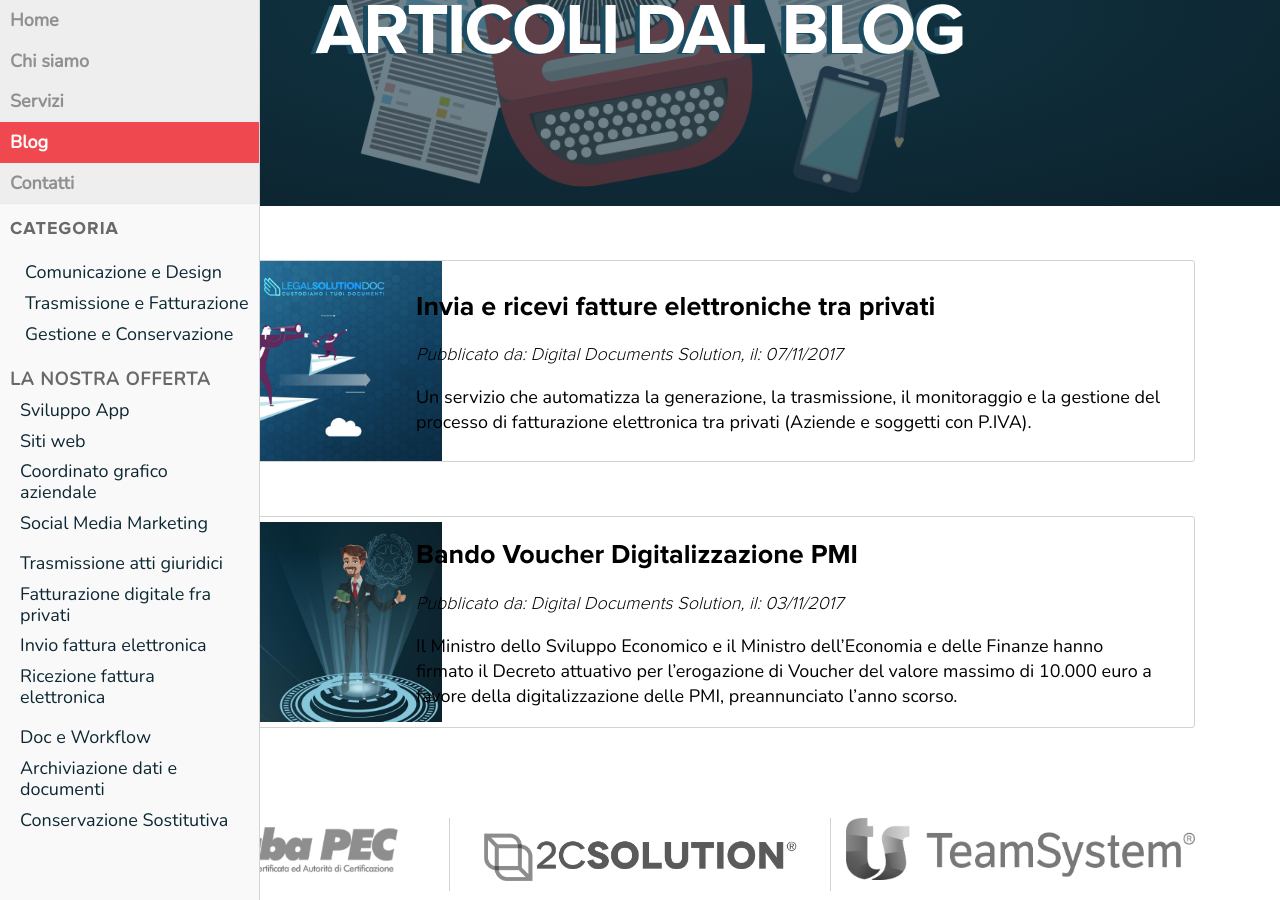
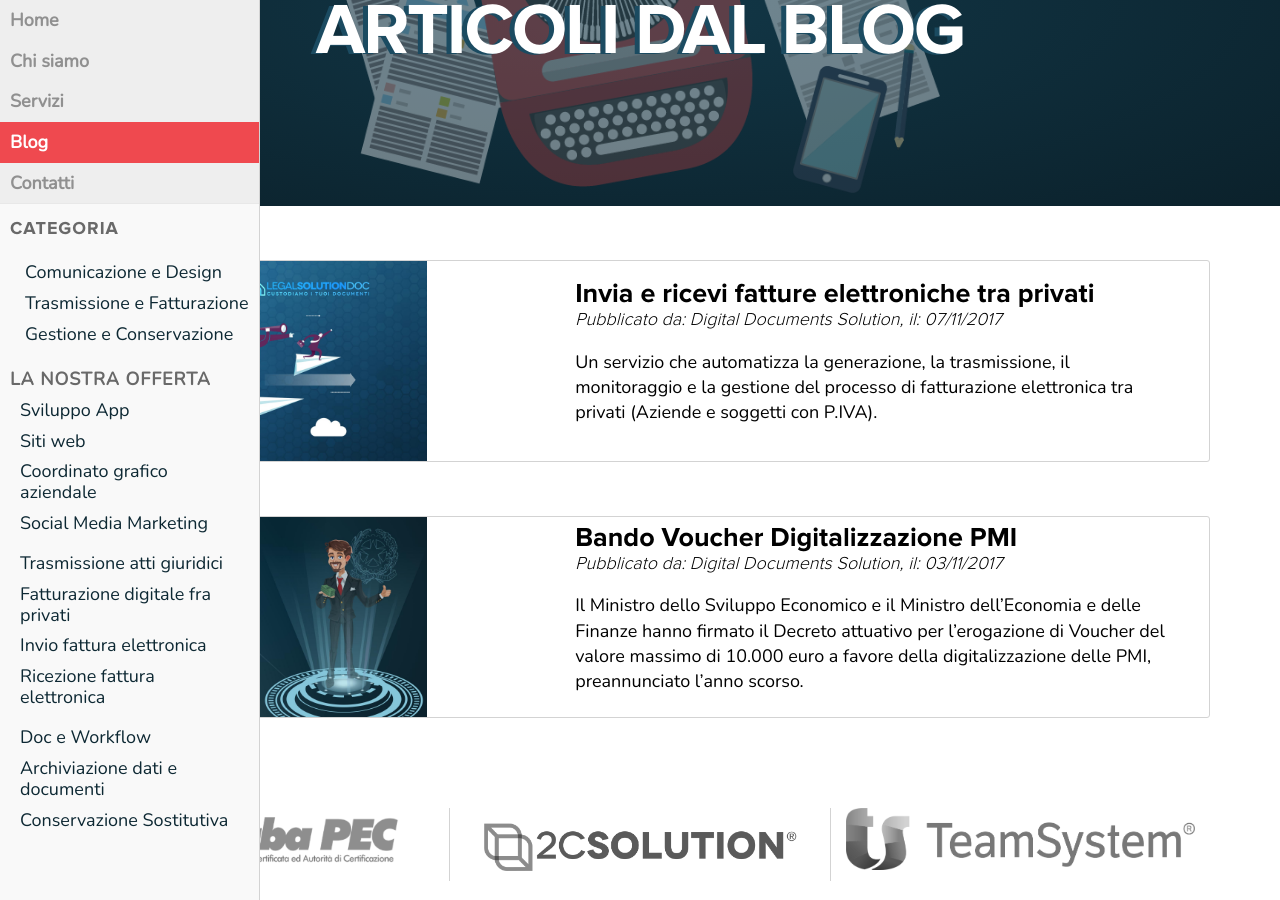
Before and after one commit to flussodigitale/dds, a Jekyll site: the page built from blog.html, in a window 1280 px wide and 900 px high, scrolled down 199 px. Built offline with Jekyll 4.4.1, drawn with Linux system fonts in a browser that asks for light colours; nearby versions of some CDN libraries; some web fonts are replaced; a style sheet for code colours, icons or effects is not loaded.

Commit message:
fix pagine del blog e link interni

```diff
--- a/_layouts/post.html
+++ b/_layouts/post.html
@@ -10,6 +10,11 @@
       <div class="container article__container">
         {{ content }}
       </div>
+
+      <div class="go-to-container row">
+        <div class="go-to"><a href="{{site.baseurl}}/blog.html">Torna al Blog</a></div>
+        <div class="go-to"><a href="{{site.baseurl}}/">Torna alla Home</a></div>
+      </div>
     </article>
 
     {% include footer.html %}
--- a/_sass/theme/_blog.scss
+++ b/_sass/theme/_blog.scss
@@ -23,6 +23,10 @@
 
 .posts { margin-top: 3em; }
 
+.posts__list {
+    a { display: block; }
+}
+
 .posts__list__item {
     color: black;
     display: flex;
@@ -39,11 +43,12 @@
     .posts__list__item__thumb {
         width: 300px;
         height: 200px;
-
+        padding: 0;
         img { max-height: 100%; }
     }
     .posts__list__item__copy {
         padding: 0 30px;
+        h2 { margin: 0; }
 
         span {
             font-style: italic;
@@ -146,4 +151,20 @@
         margin: 5px 0;
     }
 }
+
+.go-to-container  {
+    justify-content: center;
+    margin-top: 30px;
+
+    .go-to {
+        margin: 0px 10px;
+
+        a {
+            color: $accent-color;
+        }
+    }
+}
+
+
+
 /* FINE ARTICOLI */
--- a/assets/main.css
+++ b/assets/main.css
@@ -393,6 +393,10 @@ html {
   margin-top: 3em;
 }
 
+.posts__list a {
+  display: block;
+}
+
 .posts__list__item {
   color: black;
   display: flex;
@@ -409,12 +413,16 @@ html {
 .posts__list__item .posts__list__item__thumb {
   width: 300px;
   height: 200px;
+  padding: 0;
 }
 .posts__list__item .posts__list__item__thumb img {
   max-height: 100%;
 }
 .posts__list__item .posts__list__item__copy {
   padding: 0 30px;
+}
+.posts__list__item .posts__list__item__copy h2 {
+  margin: 0;
 }
 .posts__list__item .posts__list__item__copy span {
   font-style: italic;
@@ -508,6 +516,17 @@ html {
 .article__container ul li {
   font-size: 1.1em;
   margin: 5px 0;
+}
+
+.go-to-container {
+  justify-content: center;
+  margin-top: 30px;
+}
+.go-to-container .go-to {
+  margin: 0px 10px;
+}
+.go-to-container .go-to a {
+  color: #ef494f;
 }
 
 /* FINE ARTICOLI */
--- a/blog.html
+++ b/blog.html
@@ -2,7 +2,7 @@
 layout: default
 title: Articoli dal blog
 metaDescription: Meta description della pagina news
-banner: /assets/img/bg/banner-blog.png
+banner: assets/img/bg/banner-blog.png
 ---
 
 <div class="posts container">
@@ -10,12 +10,12 @@ banner: /assets/img/bg/banner-blog.png
         {% for news in site.posts %}
 
             <a href="{{news.permalink}}">
-                <div class="posts__list__item">
-                    <div class="posts__list__item__thumb">
+                <div class="posts__list__item row">
+                    <div class="posts__list__item__thumb col-sm-5">
                         <img src="{{news.image}}" alt="{{news.altImg}}" />
                     </div>
 
-                    <div class="posts__list__item__copy">
+                    <div class="posts__list__item__copy col-sm-7">
                         <h2 href="{{news.permalink}}">{{news.title}}</h2>
                         <span>Pubblicato da: {{news.author}}, il: {{news.date | date: "%d/%m/%Y"}}</span>
                         <p>{{news.meta}}</p>
```
Also changed, not shown: _sass/theme.css (+19 -0 lines).
